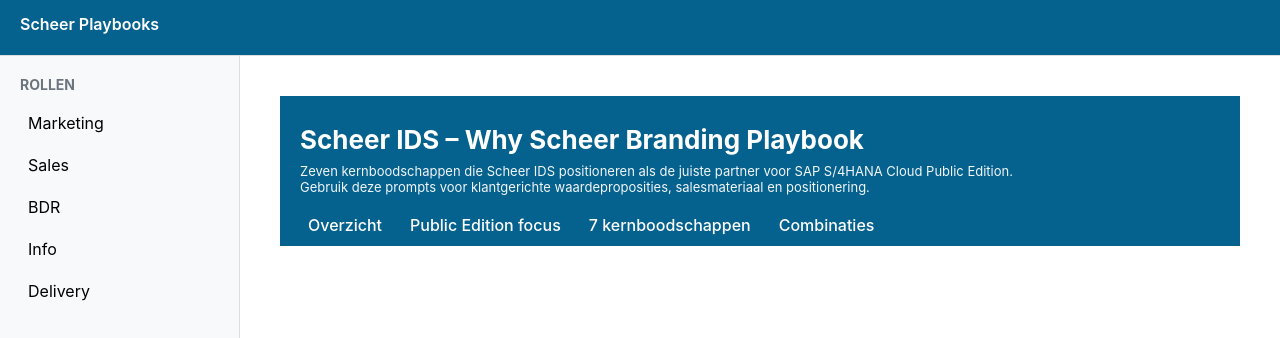
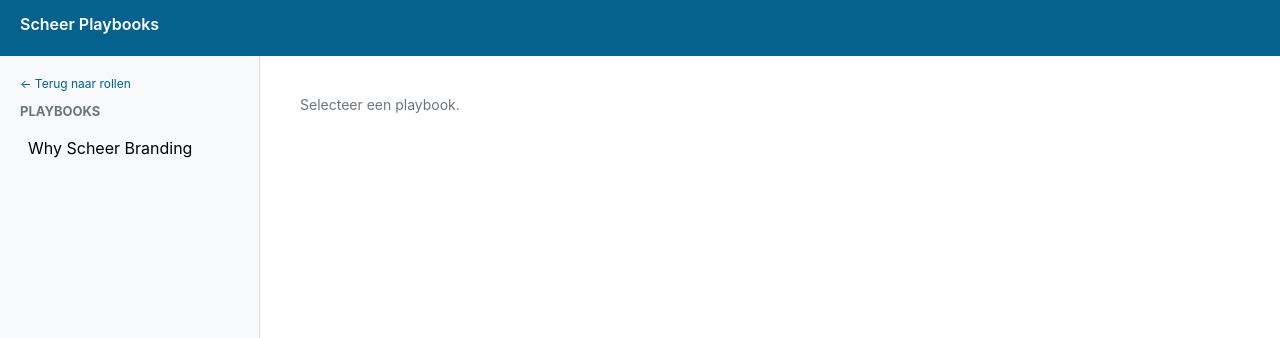
Before and after one commit to stbauerScheer/Playbooks, a plain HTML site: page index.html in a window 1280 px wide. Both pictures are taken after a click on the item "Marketing". Shown: the top 338 px of the page. Drawn offline with Linux system fonts and the light colour scheme.

Commit message:
Update index.html

```diff
--- a/index.html
+++ b/index.html
@@ -12,17 +12,16 @@
   font-family:-apple-system,BlinkMacSystemFont,Segoe UI,Roboto,Helvetica,Arial,sans-serif;
   height:100vh;
   display:grid;
-  grid-template-columns:240px 1fr;
+  grid-template-columns:260px 1fr;
   grid-template-rows:56px 1fr;
 }
 
 header{
   grid-column:1 / -1;
   padding:14px 20px;
-  border-bottom:1px solid #ddd;
+  background:#05618d;
+  color:#fff;
   font-weight:600;
-  background:#05618d;
-  color:#ffffff;
 }
 
 nav{
@@ -33,7 +32,7 @@
 
 nav h3{
   margin-top:0;
-  font-size:14px;
+  font-size:13px;
   text-transform:uppercase;
   color:#6c757d;
 }
@@ -45,18 +44,24 @@
 }
 
 nav li{
-  margin-bottom:10px;
-  cursor:pointer;
+  margin-bottom:8px;
   padding:6px 8px;
   border-radius:4px;
+  cursor:pointer;
 }
 
 nav li:hover{
   background:#e9ecef;
 }
 
+nav .back{
+  font-size:12px;
+  color:#05618d;
+  margin-bottom:12px;
+  cursor:pointer;
+}
+
 main{
-  padding:0;
   height:100%;
 }
 
@@ -65,6 +70,7 @@
   height:100%;
   border:none;
 }
+
 .placeholder{
   padding:40px;
   color:#6c757d;
@@ -75,33 +81,69 @@
 
 <body>
 
-<header>
-  Scheer Playbooks
-</header>
+<header>Scheer Playbooks</header>
 
-<nav>
+<nav id="nav">
   <h3>Rollen</h3>
   <ul>
-    <li onclick="loadBranding()">Marketing</li>
-    <li onclick="loadBranding()">Sales</li>
-    <li onclick="loadBranding()">BDR</li>
-    <li onclick="loadBranding()">Info</li>
-    <li onclick="loadBranding()">Delivery</li>
+    <li onclick="selectRole('marketing')">Marketing</li>
+    <li onclick="selectRole('sales')">Sales</li>
+    <li onclick="selectRole('bdr')">BDR</li>
+    <li onclick="selectRole('info')">Info</li>
+    <li onclick="selectRole('delivery')">Delivery</li>
   </ul>
 </nav>
 
-<main>
-  <div id="content" class="placeholder">
-    Selecteer een rol om een playbook te openen.
+<main id="content">
+  <div class="placeholder">
+    Kies een rol om beschikbare playbooks te bekijken.
   </div>
 </main>
 
 <script>
-function loadBranding(){
-  const container = document.getElementById("content");
-  container.innerHTML = `
-    <iframe src="playbooks/branding/index.html"></iframe>
-  `;
+const playbooksByRole = {
+  marketing: [
+    { title: "Why Scheer Branding", path: "playbooks/branding/index.html" }
+  ],
+  sales: [
+    { title: "Why Scheer Branding", path: "playbooks/branding/index.html" }
+  ],
+  bdr: [
+    { title: "Why Scheer Branding", path: "playbooks/branding/index.html" }
+  ],
+  info: [
+    { title: "Why Scheer Branding", path: "playbooks/branding/index.html" }
+  ],
+  delivery: [
+    { title: "Why Scheer Branding", path: "playbooks/branding/index.html" }
+  ]
+};
+
+function selectRole(role){
+  const nav = document.getElementById("nav");
+  const items = playbooksByRole[role];
+
+  let html = `<div class="back" onclick="showRoles()">← Terug naar rollen</div>`;
+  html += `<h3>Playbooks</h3><ul>`;
+
+  items.forEach(pb => {
+    html += `<li onclick="loadPlaybook('${pb.path}')">${pb.title}</li>`;
+  });
+
+  html += `</ul>`;
+  nav.innerHTML = html;
+
+  document.getElementById("content").innerHTML =
+    `<div class="placeholder">Selecteer een playbook.</div>`;
+}
+
+function showRoles(){
+  location.reload();
+}
+
+function loadPlaybook(path){
+  document.getElementById("content").innerHTML =
+    `<iframe src="${path}"></iframe>`;
 }
 </script>
 
```
